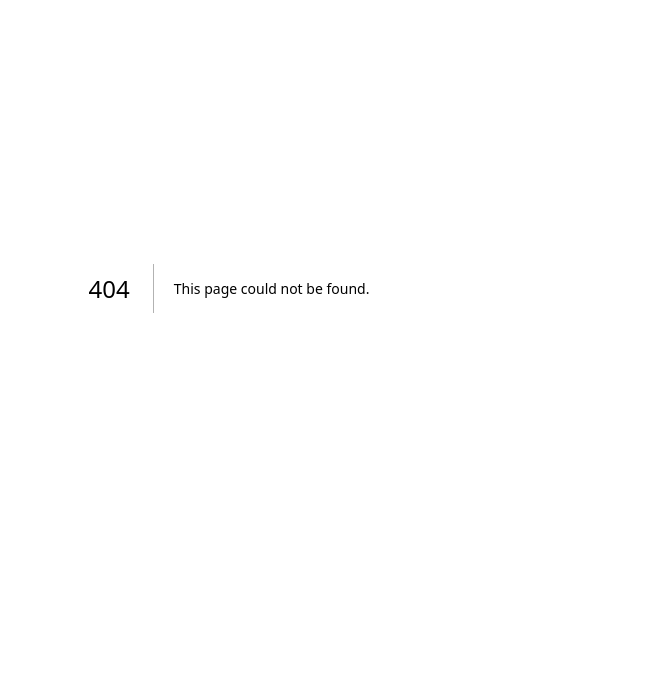
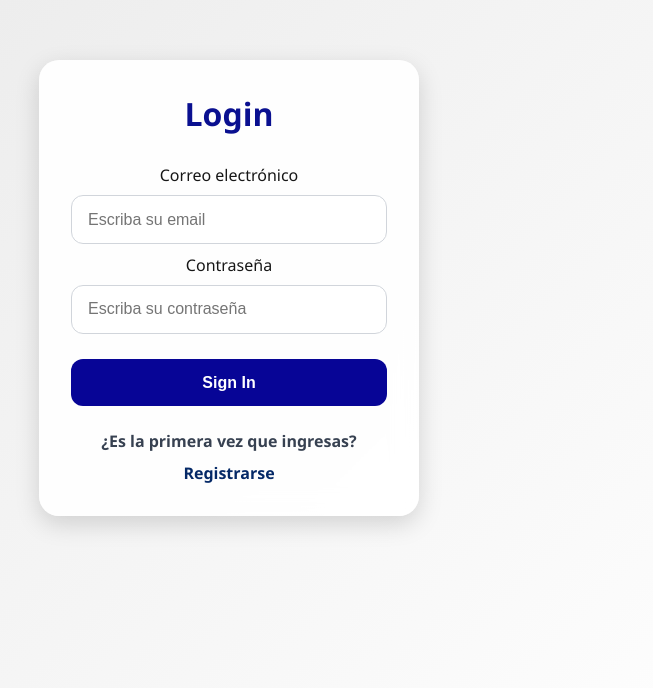
Before and after one commit to PioIX/2025-TPIN-2-G13, a Next.js app in the folder front/: page /loginpage in a window 1280 px wide. Before the commit this address had no page. Shown: the part 112-800 px from the top of the page, without its empty margins (411-1064 px from the left). Built offline with nearby package versions, Linux system fonts and the light colour scheme; no server answers.

Commit message:
voy a matar a todos

```diff
--- a/front/src/app/(auth)/login/login.module.css
+++ b/front/src/app/(auth)/loginpage/login.module.css
@@ -2,7 +2,7 @@
 .contenedorLogin {
   margin: 0;
   font-family: 'Segoe UI', Tahoma, Geneva, Verdana, sans-serif;
-  background: linear-gradient(135deg, #7076e9, #1305ac);
+  background: linear-gradient(135deg, #e7e7e7, #ffffff);
   display: flex;
   align-items: center;
   justify-content: center;
--- a/front/src/app/(auth)/login/page.js
+++ b/front/src/app/(auth)/loginpage/page.js
@@ -1,6 +1,6 @@
 "use client"
 
-import styles from "@/app/(auth)/login/login.module.css"
+import styles from "@/app/(auth)/loginpage/login.module.css"
 import Button from "@/components/Button";
 import Input from "@/components/Input";
 import Link from "next/link";
--- a/front/src/components/Imagen.js
+++ b/front/src/components/Imagen.js
@@ -1,4 +1,3 @@
-import styles from "@/components/Contacto.module.css"
 import clsx from "clsx"
 
 
```
Also changed, not shown: 1 other file (tests, documents, lock files or other folders).
